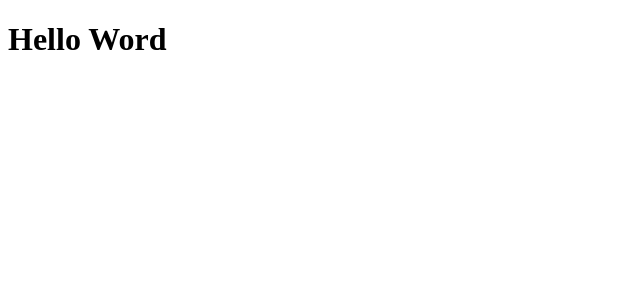
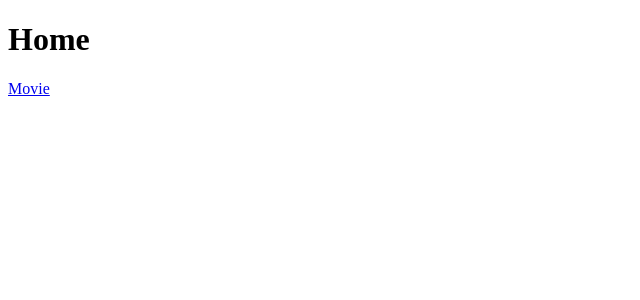
Before and after one commit to NicollasRyan/Api-Movies, a React (Create React App) app: page / in a window 1280 px wide. Shown: the top 300 px of the page, without its empty margins (0-640 px from the left). Built offline with nearby package versions, Linux system fonts and the light colour scheme.

Commit message:
Adicionado o Router no app

```diff
--- a/public/index.html
+++ b/public/index.html
@@ -2,42 +2,11 @@
 <html lang="en">
   <head>
     <meta charset="utf-8" />
-    <link rel="icon" href="%PUBLIC_URL%/favicon.ico" />
-    <meta name="viewport" content="width=device-width, initial-scale=1" />
-    <meta name="theme-color" content="#000000" />
-    <meta
-      name="description"
-      content="Web site created using create-react-app"
-    />
-    <link rel="apple-touch-icon" href="%PUBLIC_URL%/logo192.png" />
-    <!--
-      manifest.json provides metadata used when your web app is installed on a
-      user's mobile device or desktop. See https://developers.google.com/web/fundamentals/web-app-manifest/
-    -->
-    <link rel="manifest" href="%PUBLIC_URL%/manifest.json" />
-    <!--
-      Notice the use of %PUBLIC_URL% in the tags above.
-      It will be replaced with the URL of the `public` folder during the build.
-      Only files inside the `public` folder can be referenced from the HTML.
 
-      Unlike "/favicon.ico" or "favicon.ico", "%PUBLIC_URL%/favicon.ico" will
-      work correctly both with client-side routing and a non-root public URL.
-      Learn how to configure a non-root public URL by running `npm run build`.
-    -->
-    <title>React App</title>
+    <title>NR Movies</title>
   </head>
   <body>
     <noscript>You need to enable JavaScript to run this app.</noscript>
     <div id="root"></div>
-    <!--
-      This HTML file is a template.
-      If you open it directly in the browser, you will see an empty page.
-
-      You can add webfonts, meta tags, or analytics to this file.
-      The build step will place the bundled scripts into the <body> tag.
-
-      To begin the development, run `npm start` or `yarn start`.
-      To create a production bundle, use `npm run build` or `yarn build`.
-    -->
   </body>
 </html>
--- a/src/App.tsx
+++ b/src/App.tsx
@@ -1,7 +1,14 @@
+import { BrowserRouter as Router, Route, Routes } from "react-router-dom";
+import { Home } from "./pages/Home/intex";
+import { Movie } from "./pages/Movie";
+
 export default function App() {
   return (
-    <div>
-      <h1>Hello Word</h1>
-    </div>
+    <Router>
+      <Routes>
+        <Route path="/" element={<Home />} />
+        <Route path="movie/:id" element={<Movie />} />
+      </Routes>
+    </Router>
   );
 }
--- /dev/null
+++ b/src/pages/Home/intex.tsx
@@ -0,0 +1,10 @@
+import { Link } from "react-router-dom";
+
+export function Home() {
+  return (
+    <>
+      <h1>Home</h1>
+      <Link to="movie/1">Movie</Link>
+    </>
+  );
+}
--- /dev/null
+++ b/src/pages/Movie/index.tsx
@@ -0,0 +1,7 @@
+export function Movie() {
+  return (
+    <>
+      <h1>Movie</h1>
+    </>
+  );
+}
```
Also changed, not shown: src/styles/global.ts (added, +10 -0 lines), 1 other file (tests, documents, lock files or other folders).
